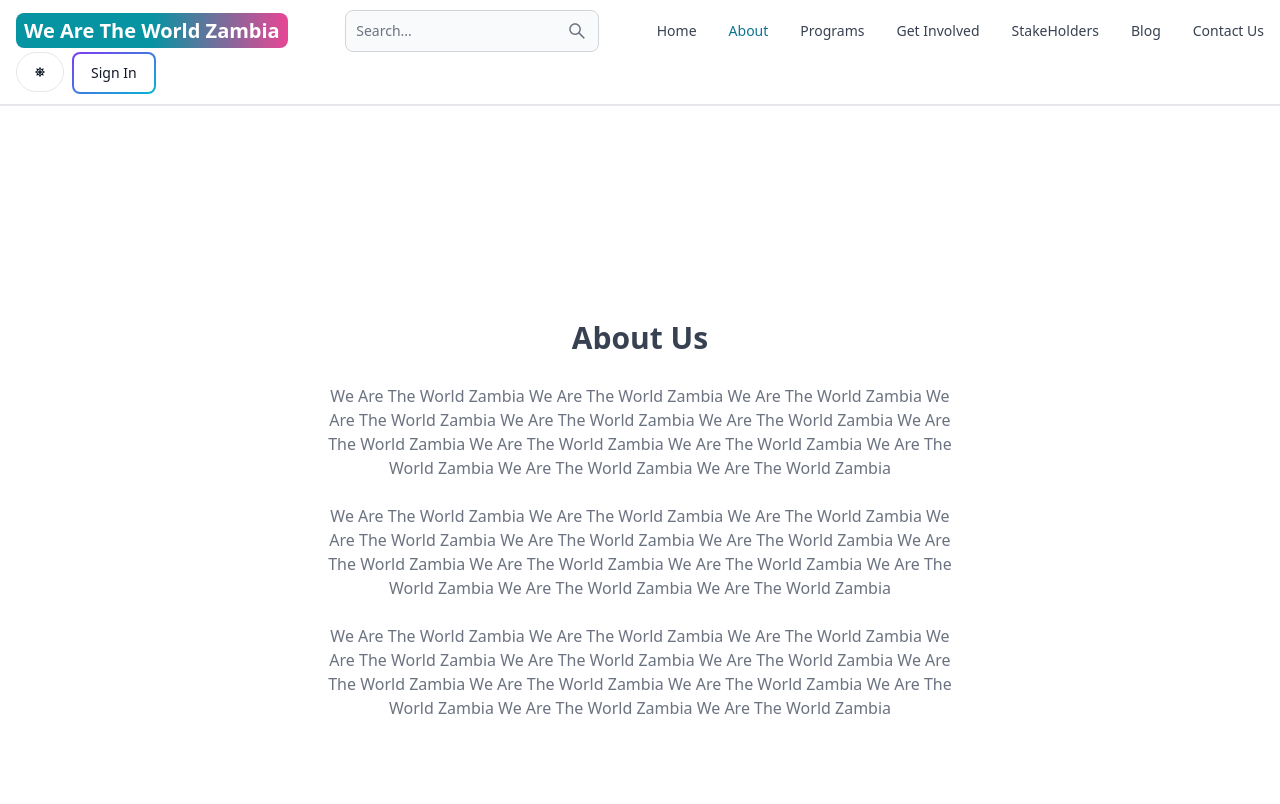
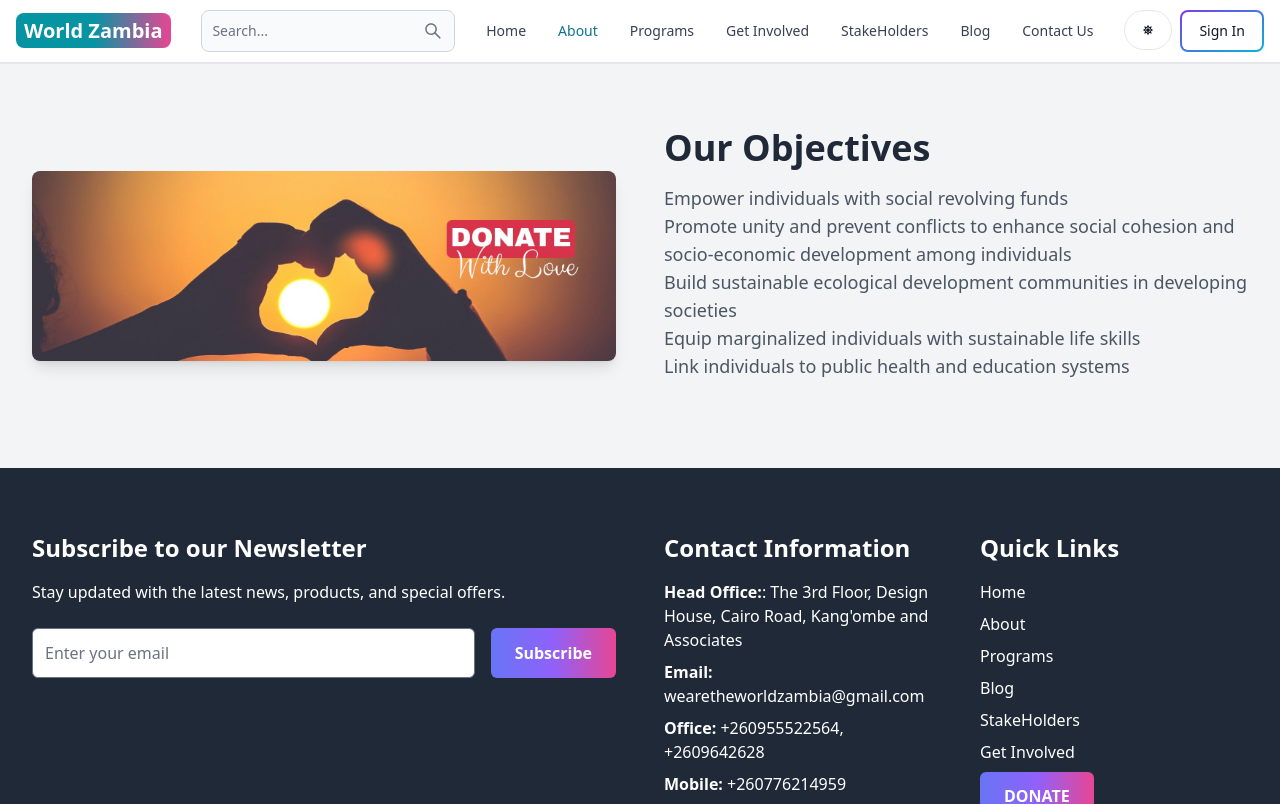
Before and after one commit to Estarab/mern-blog, a React (Vite) app in the folder client/: page /about in a window 1280 px wide. Shown: the top 804 px of the page. Built offline with nearby package versions, Linux system fonts and the light colour scheme; no server answers.

Commit message:
added other page content

```diff
--- a/client/src/App.jsx
+++ b/client/src/App.jsx
@@ -7,7 +7,7 @@
 import Programs from './pages/Programs';
 import Blog from './pages/Blog';
 import Donate from './pages/Donate';
-//import GetInvolved from './pages/GetInvolved';
+import GetInvolved from './pages/GetInvolved';
 import StakeHolders from './pages/StakeHolders';
  import Header from './components/Header';
 import ContactUs from './pages/ContactUs';
@@ -46,10 +46,10 @@ export default function App() {
           <Route path='/update-post/:postId' element={<UpdatePost />} />
         </Route>
 
-        <Route path='/programs' element={<Programs />} />
-        <Route path='/blog' element={<Blog />} />
+        <Route path='/search' element={<Programs />} />
+        <Route path='/post/:postSlug' element={<Blog />} />
         <Route path='/donate' element={<Donate />} />
-        {/* <Route path='/get-involved' element={<GetInvolved />} /> */}
+        <Route path='/get-involved' element={<GetInvolved />} />
         <Route path='/stake-holders' element={<StakeHolders />} />
 
        <Route path='/post/:postSlug' element={<PostPage />} />
--- a/client/src/components/Header.jsx
+++ b/client/src/components/Header.jsx
@@ -54,7 +54,7 @@ export default function Header() {
         to='/'
         className='self-center whitespace-nowrap text-sm sm:text-xl font-semibold dark:text-white'
       >
-        <span className='px-2 py-1 bg-gradient-to-r from-teal-500 via-teal-500 to-pink-500 rounded-lg text-white'>We Are The World Zambia</span>
+        <span className='px-2 py-1 bg-gradient-to-r from-teal-500 via-teal-500 to-pink-500 rounded-lg text-white'>World Zambia</span>
 
       </Link>
       <form onSubmit={handleSubmit}>
@@ -116,16 +116,16 @@ export default function Header() {
            <Link to='/about'>About</Link>
          </Navbar.Link>
          <Navbar.Link active={path === '/programs'} as={'div'}>
-           <Link to='/programs'>Programs</Link>
+           <Link to='/search'>Programs</Link>
          </Navbar.Link>
          <Navbar.Link active={path === '/get-involved'} as={'div'}>
            <Link to='/get-involved'>Get Involved</Link>
          </Navbar.Link>
-         <Navbar.Link active={path === '/stack-holders'} as={'div'}>
-           <Link to='/stackholders'>StakeHolders</Link>
+         <Navbar.Link active={path === '/stake-holders'} as={'div'}>
+           <Link to='/stake-holders'>StakeHolders</Link>
          </Navbar.Link>
          <Navbar.Link active={path === '/blog'} as={'div'}>
-           <Link to='/blog'>Blog</Link>
+           <Link to='/search'>Blog</Link>
          </Navbar.Link>
          <Navbar.Link active={path === '/contact-us'} as={'div'}>
            <Link to='/contact-us'>Contact Us</Link>
--- a/client/src/pages/About.jsx
+++ b/client/src/pages/About.jsx
@@ -1,35 +1,10 @@
+import AboutSection from "../components/AboutSection";
+
 export default function About() {
   return (
-    <div className='min-h-screen flex items-center justify-center'>
-      <div className='max-w-2xl mx-auto p-3 text-center'>
-        <div>
-          <h1 className='text-3xl font font-semibold text-center my-7'>
-            About Us
-          </h1>
-          <div className='text-md text-gray-500 flex flex-col gap-6'>
-            <p>
-              We Are The World Zambia We Are The World Zambia We Are The World Zambia
-              We Are The World Zambia We Are The World Zambia We Are The World Zambia
-              We Are The World Zambia We Are The World Zambia We Are The World Zambia
-              We Are The World Zambia We Are The World Zambia We Are The World Zambia
-            </p>
+    <div>
 
-            <p>
-            We Are The World Zambia We Are The World Zambia We Are The World Zambia
-              We Are The World Zambia We Are The World Zambia We Are The World Zambia
-              We Are The World Zambia We Are The World Zambia We Are The World Zambia
-              We Are The World Zambia We Are The World Zambia We Are The World Zambia
-            </p>
-
-            <p>
-            We Are The World Zambia We Are The World Zambia We Are The World Zambia
-              We Are The World Zambia We Are The World Zambia We Are The World Zambia
-              We Are The World Zambia We Are The World Zambia We Are The World Zambia
-              We Are The World Zambia We Are The World Zambia We Are The World Zambia
-            </p>
+          <AboutSection />
           </div>
-        </div>
-      </div>
-    </div>
   );
 }
--- /dev/null
+++ b/client/src/pages/GetInvolved.jsx
@@ -0,0 +1,11 @@
+import React from 'react'
+import GetInvolvedComp from '../components/GetInvolvedComp'
+
+
+export default function GetInvolved() {
+  return (
+    <div>
+      <GetInvolvedComp/>
+    </div>
+  )
+}
--- a/client/src/pages/StakeHolders.jsx
+++ b/client/src/pages/StakeHolders.jsx
@@ -1,9 +1,11 @@
+import OurPartners from "../components/OurPartners";
 
 
 export default function StakeHolders() {
   return (
     <div>
 
+      <OurPartners />
     </div>
   )
 }
```
